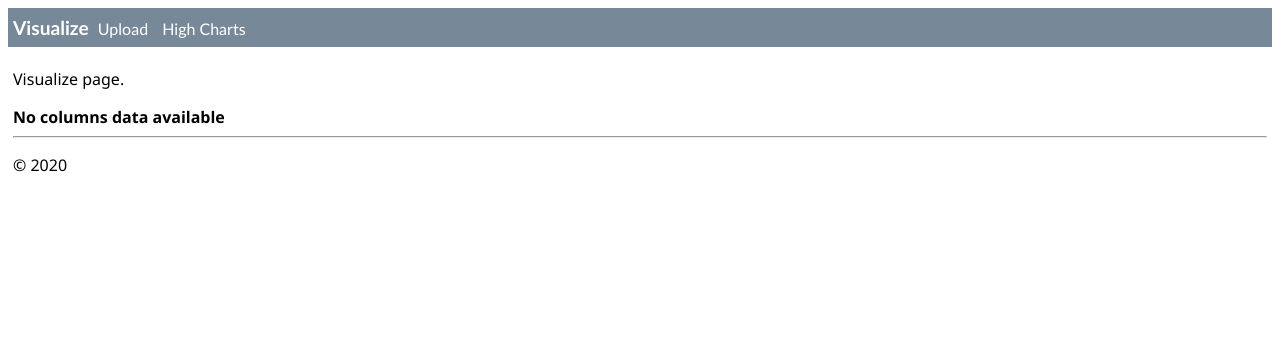
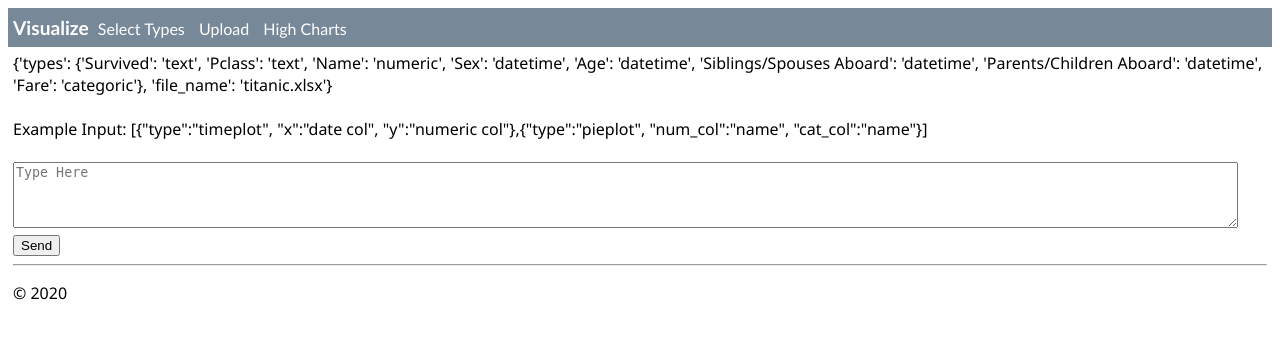
Before and after one commit to gurkandyilmaz/data_visualization, a Flask app: page /visualize/ in a window 1280 px wide. Shown: the top 339 px of the page. Run offline with Flask 2, Linux system fonts and the light colour scheme.

Commit message:
new visualize template

```diff
--- a/app_visualize/static/data.json
+++ /dev/null
@@ -1,5 +0,0 @@
-{
-    "01": {
-      "note": "This data is very simple because we're demonstrating only the mechanism."
-    }
-  }
--- /dev/null
+++ b/app_visualize/static/json/user_file_and_types.json
@@ -0,0 +1,13 @@
+{
+    "types": {
+        "Survived": "text",
+        "Pclass": "text",
+        "Name": "numeric",
+        "Sex": "datetime",
+        "Age": "datetime",
+        "Siblings/Spouses Aboard": "datetime",
+        "Parents/Children Aboard": "datetime",
+        "Fare": "categoric"
+    },
+    "file_name": "titanic.xlsx"
+}
--- a/app_visualize/templates/base.html
+++ b/app_visualize/templates/base.html
@@ -8,6 +8,7 @@
     <body>
         <div class="navbar">
             <a href="{{ url_for('visualize') }}" class="navbar-brand">Visualize</a>
+            <a href="{{ url_for('select_types') }}" class="navbar">Select Types</a>
             <a href="{{ url_for('upload_file') }}" class="navbar">Upload</a>
             <a href="{{ url_for('high_charts') }}" class="navbar">High Charts</a>
 
--- a/app_visualize/templates/visualize.html
+++ b/app_visualize/templates/visualize.html
@@ -1,31 +1,26 @@
 {% extends "base.html" %}
+{% block title %}
+Visualize
 
-{% block title %}
-HOME
 {% endblock %}
+{% block content %}
+{{ user_file_and_types }}
 
-{% block content %}
-<p>Visualize page.</p>
-<section class="row">
-    {% if column_names %}
-        <form action="{{ url_for('plot') }}" method="POST">
-            {% for column in column_names %}
-                <label for="column"><strong>{{ column }}</strong>: </label>
-                <select name="{{ column }}" id="type" style="width: 90px;">
+<form action="#" method="POST">
+    <br>
+    <label for="graph_types">Example Input: [{"type":"timeplot", "x":"date col", "y":"numeric col"},{"type":"pieplot", "num_col":"name", "cat_col":"name"}]
+    </label>
+    <br>
+    <br>
+    <textarea id="graph_types" name="types" rows="4" cols="150" placeholder="Type Here"></textarea>
+    <!-- <select name="graph_types" id="type" style="width: 90px;">
         <option value="datetime">Datetime</option>
         <option value="categoric">Categoric</option>
         <option value="numeric">Numeric</option>
-
-                </select>
-                <br>
-            {% endfor %}
+        <option value="text">Text</option>
+    </select> -->
     <br>
     <input type="submit" value="Send">
 </form>
-    {% else %}
-        <strong>No columns data available</strong>
-    {% endif %}
 
-
-</section>
 {% endblock %}
--- a/app_visualize/views.py
+++ b/app_visualize/views.py
@@ -1,5 +1,6 @@
 from pathlib import Path
 from datetime import datetime
+import json
 from flask import Flask, render_template, request, redirect, abort, url_for, flash, session
 from werkzeug.utils import secure_filename
 from . import app
@@ -8,6 +9,7 @@ from visualization.ProcessData import ProcessData
 from visualization.VisualizeData import VisualizeData
 
 IMAGES_DIR = Path(Path(app.static_folder).joinpath("images"))
+JSON_FILES_DIR = Path(Path(app.static_folder).joinpath("json"))
 # UPLOADED_FILE_DIR = get_data_folder()
 # UPLOADED_FILE_NAME = ""
 
@@ -44,19 +46,22 @@ def upload_file():
     return render_template("upload_file.html")
 
 @app.route("/")
-@app.route("/visualize/")
-def visualize():
-    print("File name in visualize: ", app.config['UPLOADED_FILE_NAME'])
+@app.route("/select-types/", methods=["GET", "POST"])
+def select_types():
+    print("File name in select_types: ", app.config['UPLOADED_FILE_NAME'])
     print("ROOT FOLDER:", get_root_folder())
     print("Visualization FOLDER:", get_visualization_folder())
     column_names = []
-    if app.config['UPLOADED_FILE_NAME']:
+
+
+    if request.method == "GET" and app.config['UPLOADED_FILE_NAME']:
         file_path = get_data_folder() / app.config["UPLOADED_FILE_NAME"]
         # uploaded_file_path = get_data_folder().joinpath(app.config['UPLOADED_FILE_NAME'])
-        print("FILE will be read: ", file_path)
+        # print("FILE will be read: ", file_path)
         df = process.read_file(file_path)
         column_names = df.columns.to_list()
-        print("Visualize:", df.shape)
+
+        # print("Visualize:", df.shape)
         # df_tokenized, df_row_length = process.process_df_text(df)
         # frequencies_by_column = {}
         # for index_name in df_tokenized.index:
@@ -71,10 +76,31 @@ def visualize():
         #     visualizer.plot_hist(df_numeric)
         # app.config['UPLOADED_FILE_NAME'] = ""
 
+    if request.method == "POST":
+        column_types = request.form.to_dict(flat=True)
+        user_file_and_types = {"types": column_types, "file_name": app.config['UPLOADED_FILE_NAME']}
+        with open( JSON_FILES_DIR / "user_file_and_types.json", "w+") as file:
+            json.dump(user_file_and_types, file, sort_keys=False, indent=4)
+        return render_template("select_types.html", column_names=column_names, column_types=column_types)
+
     # print("IMAGES FOLDER: {0}".format(app.static_folder))
     # print("IMAGES LIST: {0}".format(images_list))
 
-    return render_template("visualize.html", column_names=column_names)
+    return render_template("select_types.html", column_names=column_names)
+
+@app.route("/visualize/", methods=["GET","POST"])
+def visualize():
+    with open(JSON_FILES_DIR / "user_file_and_types.json", "r") as file:
+        user_file_and_types = json.load(file)
+    # print("Column TYPES in visualize:", user_file_and_types)
+    if request.method == "POST":
+        graph_types = request.form.to_dict(flat=True).get("types")
+        try:
+            graph_types_list = json.loads(graph_types)
+            print("Graph Types in visualize ", graph_types_list)
+        except:
+            return "invalid input"
+    return render_template("visualize.html", user_file_and_types=user_file_and_types)
 
 @app.route("/visualize/plot/", methods=["GET", "POST"])
 def plot():
```
Also changed, not shown: app_visualize/templates/select_types.html (added, +40 -0 lines), 1 other file. Lines whose indentation alone changed are shown as unchanged.
